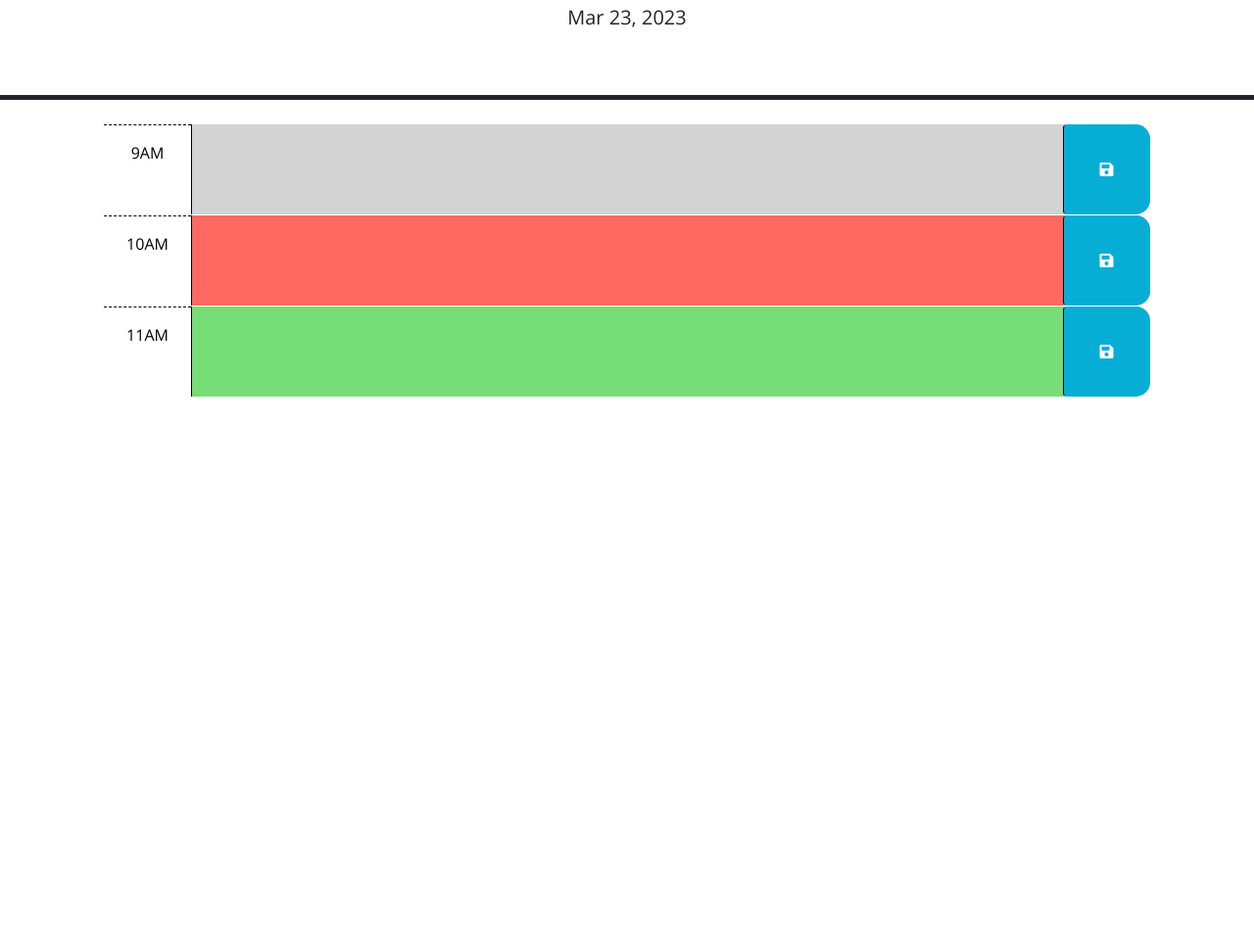
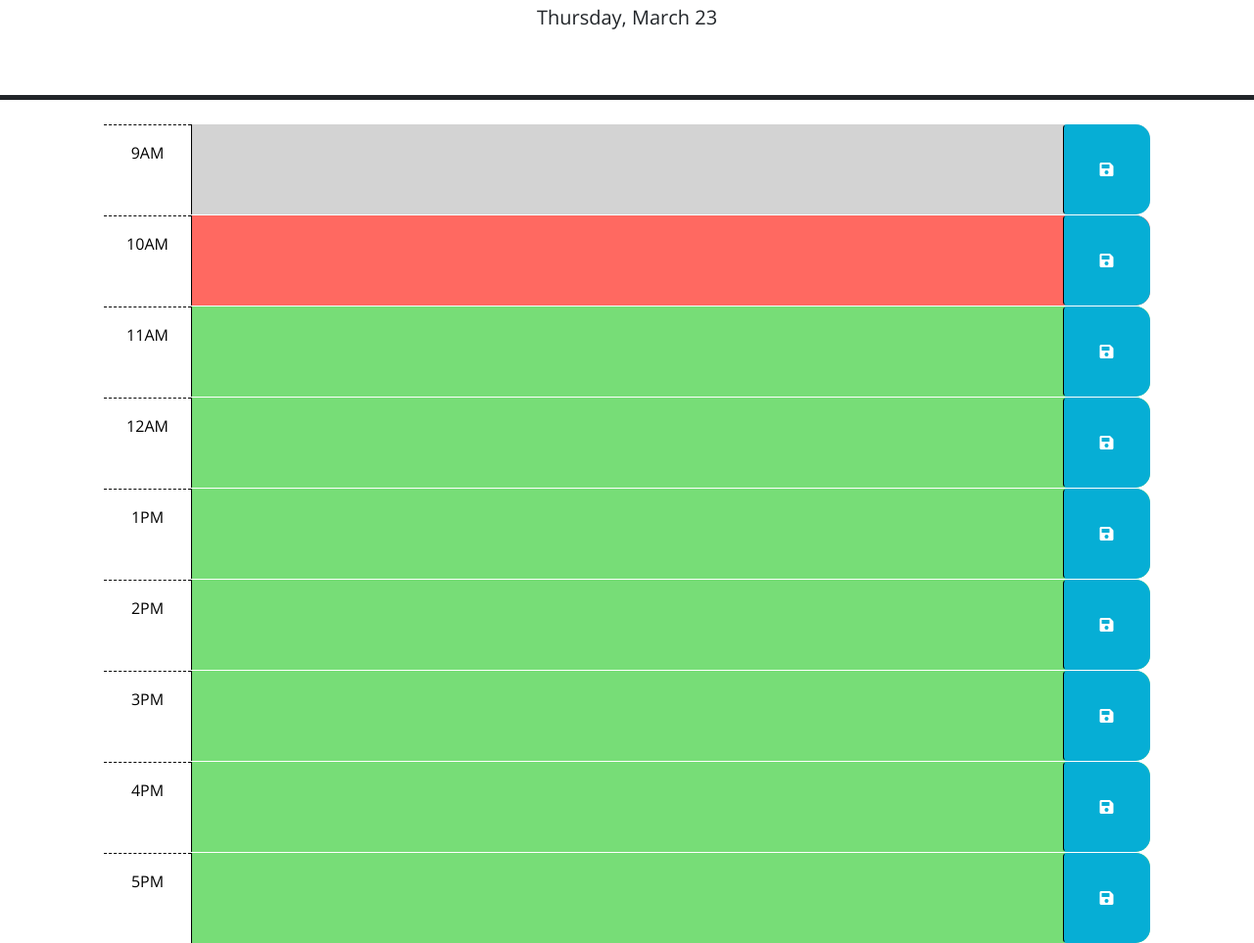
Before and after one commit to Emill0004/05-Work-Day-Scheduler, a plain HTML site: page index.html in a window 1280 px wide. Shown: the part 176-1139 px from the top of the page at 98% size. Before the commit the page ends 800 px from the top, so only its background shows below. Drawn offline with nearby package versions, Linux system fonts and the light colour scheme.

Commit message:
added new hour divs for each work hour.

```diff
--- a/index.html
+++ b/index.html
@@ -71,6 +71,54 @@
         </button>
       </div>
 
+      <div id="hour-12" class="row time-block future">
+        <div class="col-2 col-md-1 hour text-center py-3">12AM</div>
+        <textarea class="col-8 col-md-10 description" rows="3"> </textarea>
+        <button class="btn saveBtn col-2 col-md-1" aria-label="save">
+          <i class="fas fa-save" aria-hidden="true"></i>
+        </button>
+      </div>
+
+      <div id="hour-13" class="row time-block future">
+        <div class="col-2 col-md-1 hour text-center py-3">1PM</div>
+        <textarea class="col-8 col-md-10 description" rows="3"> </textarea>
+        <button class="btn saveBtn col-2 col-md-1" aria-label="save">
+          <i class="fas fa-save" aria-hidden="true"></i>
+        </button>
+      </div>
+
+      <div id="hour-14" class="row time-block future">
+        <div class="col-2 col-md-1 hour text-center py-3">2PM</div>
+        <textarea class="col-8 col-md-10 description" rows="3"> </textarea>
+        <button class="btn saveBtn col-2 col-md-1" aria-label="save">
+          <i class="fas fa-save" aria-hidden="true"></i>
+        </button>
+      </div>
+
+      <div id="hour-15" class="row time-block future">
+        <div class="col-2 col-md-1 hour text-center py-3">3PM</div>
+        <textarea class="col-8 col-md-10 description" rows="3"> </textarea>
+        <button class="btn saveBtn col-2 col-md-1" aria-label="save">
+          <i class="fas fa-save" aria-hidden="true"></i>
+        </button>
+      </div>
+
+      <div id="hour-16" class="row time-block future">
+        <div class="col-2 col-md-1 hour text-center py-3">4PM</div>
+        <textarea class="col-8 col-md-10 description" rows="3"> </textarea>
+        <button class="btn saveBtn col-2 col-md-1" aria-label="save">
+          <i class="fas fa-save" aria-hidden="true"></i>
+        </button>
+      </div>
+
+      <div id="hour-11" class="row time-block future">
+        <div class="col-2 col-md-1 hour text-center py-3">5PM</div>
+        <textarea class="col-8 col-md-10 description" rows="3"> </textarea>
+        <button class="btn saveBtn col-2 col-md-1" aria-label="save">
+          <i class="fas fa-save" aria-hidden="true"></i>
+        </button>
+      </div>
+
     <script src="https://code.jquery.com/jquery-3.4.1.min.js"></script>
     <script
       src="https://cdn.jsdelivr.net/npm/dayjs@1.11.3/dayjs.min.js"
--- a/script.js
+++ b/script.js
@@ -3,7 +3,7 @@
 // in the html.
 $(function () {
   // var currentDay = document.getElementById("currentday");
-  $('#currentDay').text(dayjs().format('MMM D, YYYY'));
+  $('#currentDay').text(dayjs().format('dddd, MMMM D'));
     // TODO: Add a listener for click events on the save button. This code should
     // use the id in the containing time-block as a key to save the user input in
     // local storage. HINT: What does `this` reference in the click listener
```
